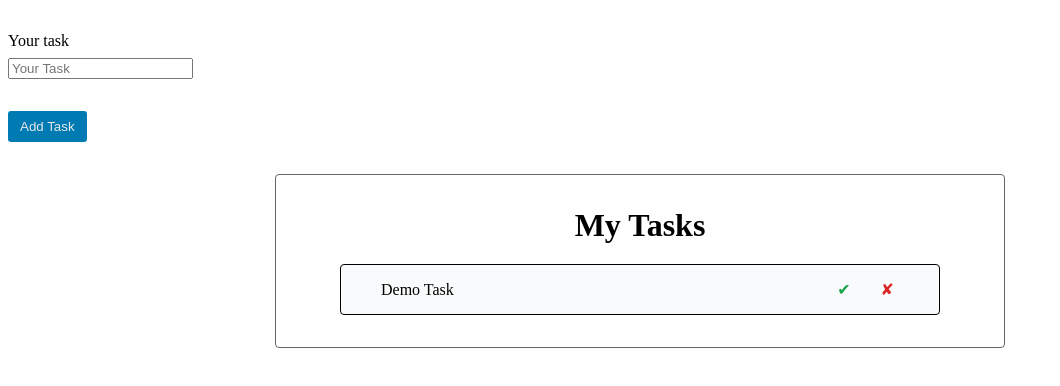
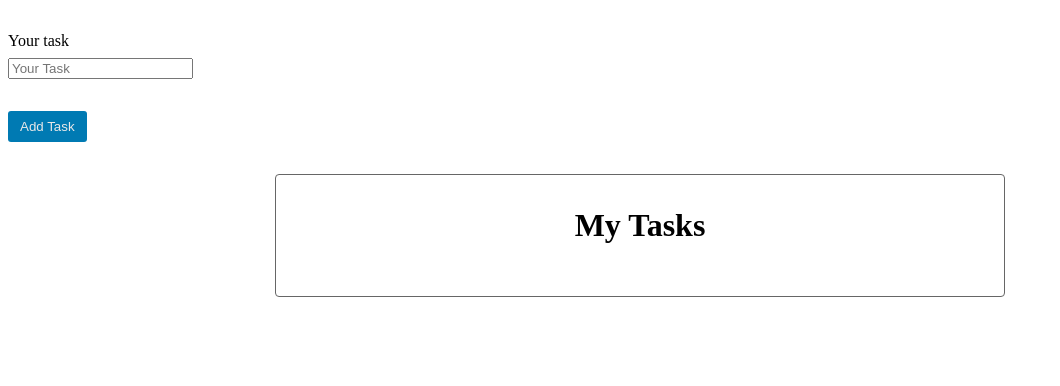
Before and after one commit to Wichosu/learning-vue, a Vue app in the folder todo_list/: page / in a window 1280 px wide. Shown: the top 386 px of the page, without its empty margins (0-1060 px from the left). Built offline with nearby package versions, Linux system fonts and the light colour scheme.

Commit message:
Working on removing of tasks, remember to use provide and inject

```diff
--- a/todo_list/src/App.vue
+++ b/todo_list/src/App.vue
@@ -3,22 +3,22 @@ import { ref } from 'vue';
 import TaskForm from './components/TaskForm.vue';
 import TaskList from './components/TaskList.vue';
 
-const Tasks = ref(["Demo Task"]);
+const Tasks = ref([]);
 
 const addTask = (task) => {
   Tasks.value.push(task);
-  console.log(Tasks.value);
+  console.log(Tasks.value)
 };
 
-const removeTask = () => {
-
+const removeTask = (id) => {
+  Tasks.value.filter((task) => task.id !== id);
 };
 
 </script>
 
 <template>
   <TaskForm @add-task='addTask' />
-  <TaskList v-bind:Tasks='Tasks' />
+  <TaskList v-bind:Tasks='Tasks' @remove-task='removeTask' />
 </template>
 
 <style scoped>
--- a/todo_list/src/components/Task.vue
+++ b/todo_list/src/components/Task.vue
@@ -8,7 +8,7 @@ const props = defineProps(['task']);
 <template>
   <div class='task-item'>
     <li>
-      {{ props.task }}
+      {{ props.task.value }}
     </li>
     <div class='task-icons'>
       <span class='task-done'>✔</span>
--- a/todo_list/src/components/TaskForm.vue
+++ b/todo_list/src/components/TaskForm.vue
@@ -1,6 +1,6 @@
 <script setup>
 import { ref } from 'vue';
-import { Task } from '../models/Task';
+import Task from '../models/Task.js';
 
 const emit = defineEmits(['addTask']);
 
--- a/todo_list/src/models/Task.js
+++ b/todo_list/src/models/Task.js
@@ -1,5 +1,6 @@
 export default class Task {
   constructor(value) {
+    this.id = self.crypto.randomUUID();
     this.value = value;
-  }
-}
+  };
+};
```
